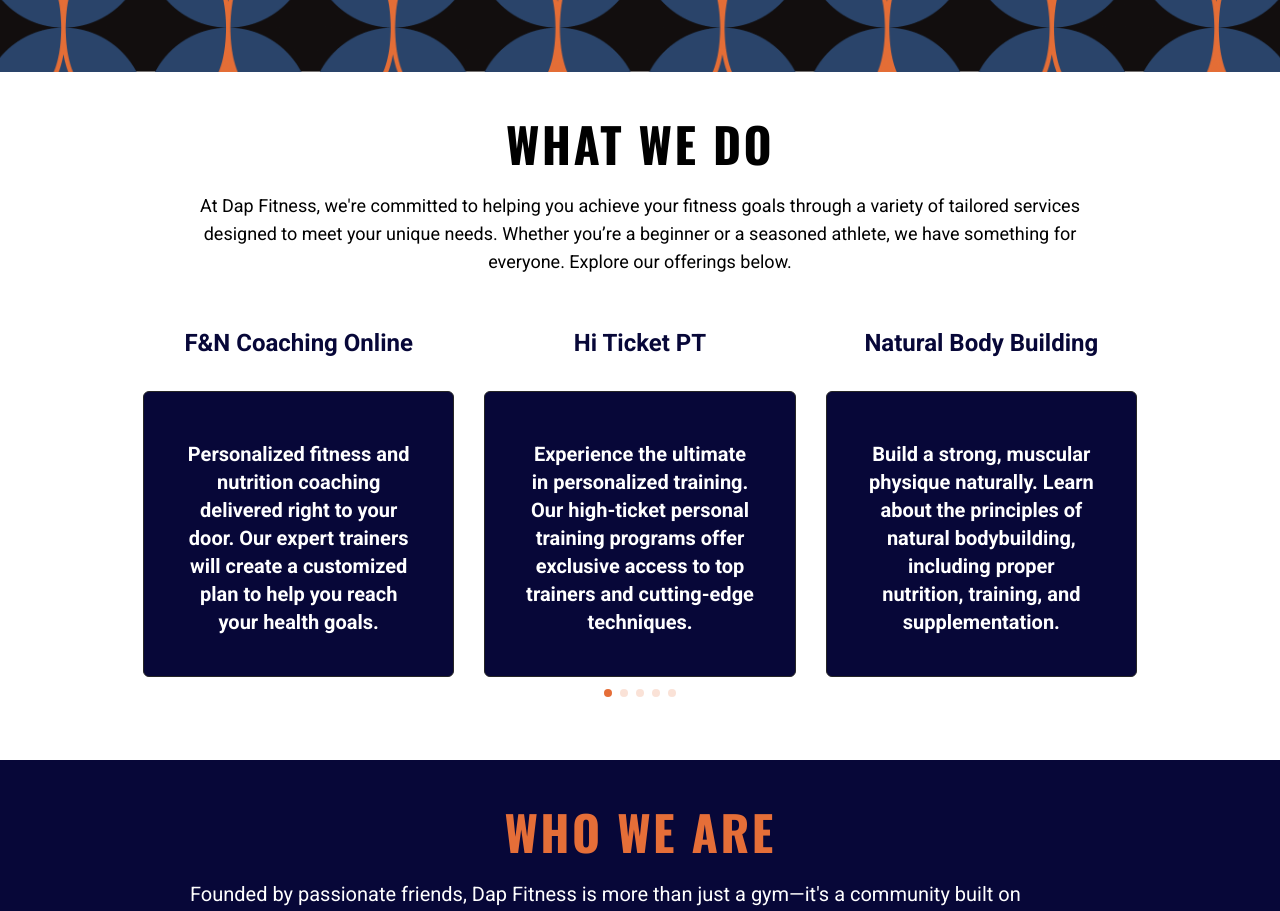
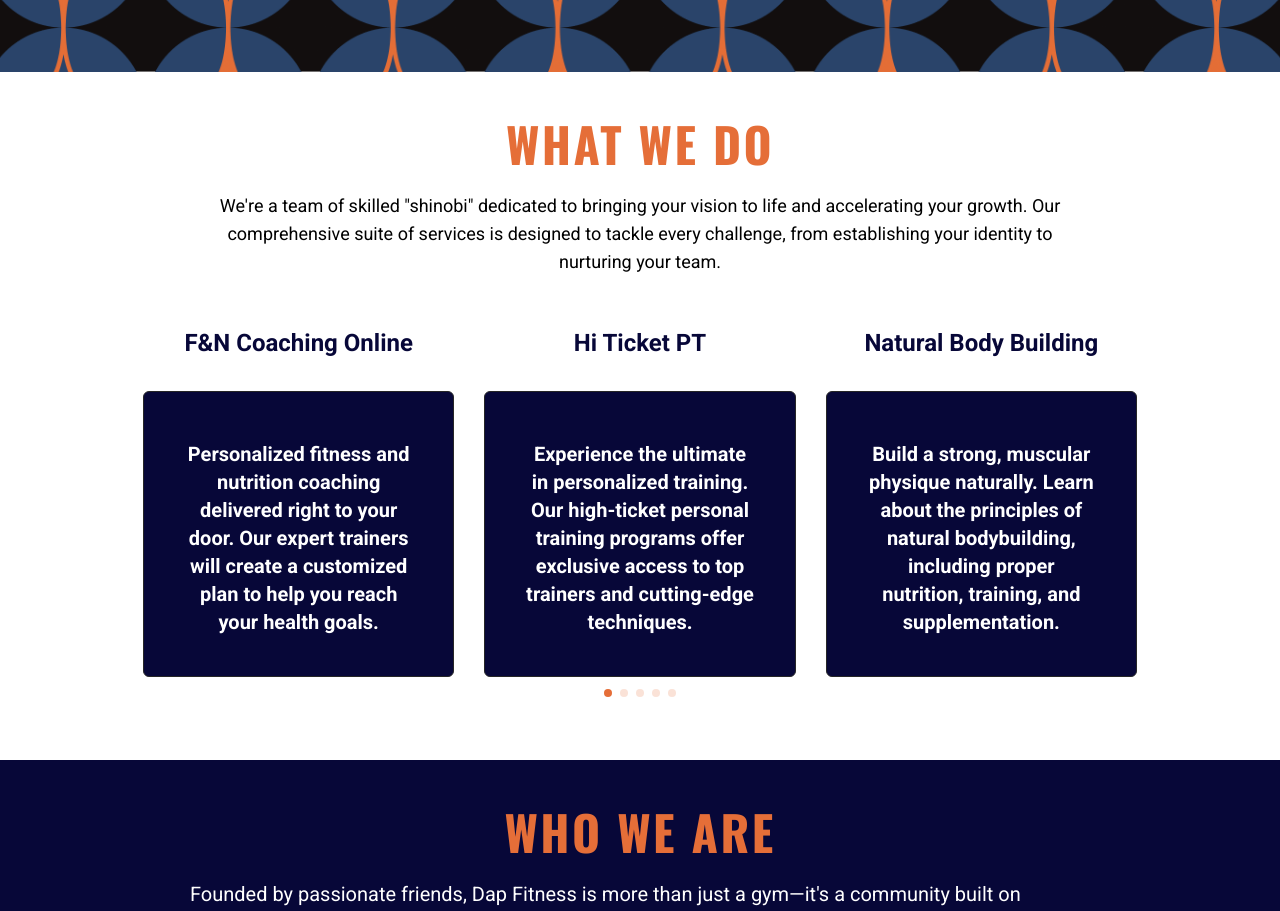
Before and after one commit to harshavarthanep/DatteTech, a Next.js app: page / in a window 1280 px wide. Shown: the part 840-1751 px from the top of the page. Built offline with nearby package versions, Linux system fonts and the light colour scheme.

Commit message:
Update WhatWeDo.tsx

```diff
--- a/components/WhatWeDo.tsx
+++ b/components/WhatWeDo.tsx
@@ -70,7 +70,7 @@ const WhatWeDo = () => {
             initial="hidden"
             whileInView={"show"}
             viewport={{ once: false, amount: 0.2 }}
-            className="text-3xl md:text-4xl lg:text-5xl font-bold tracking-wider text-center"
+            className="text-3xl md:text-4xl lg:text-5xl font-bold tracking-wider text-center text-accent"
           >
             WHAT WE DO
           </motion.h2>
@@ -81,11 +81,8 @@ const WhatWeDo = () => {
             viewport={{ once: false, amount: 0.2 }}
             className="max-w-[900px] mx-auto text-center text-lg"
           >
-            At Dap Fitness, we&apos;re committed to helping you achieve your
-            fitness goals through a variety of tailored services designed to
-            meet your unique needs. Whether you’re a beginner or a seasoned athlete,
-            we have something for everyone. Explore our offerings below.
-
+            We're a team of skilled "shinobi" dedicated to bringing your vision to life and accelerating your growth.
+            Our comprehensive suite of services is designed to tackle every challenge, from establishing your identity to nurturing your team.
           </motion.p>
       </div>
 
```
